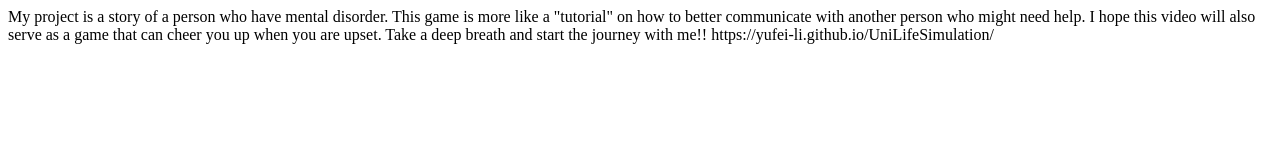
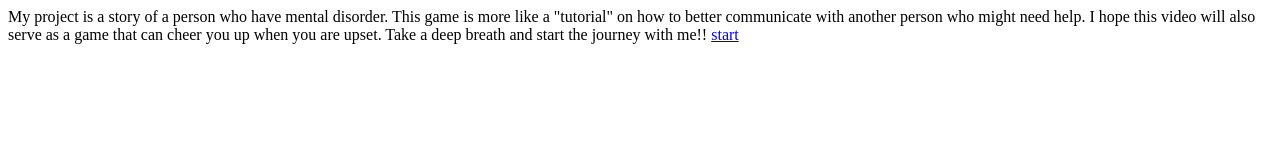
Before and after one commit to JUDY0916/finalproject, a plain HTML site: page index.html in a window 1280 px wide. Drawn offline with Linux system fonts and the light colour scheme.

Commit message:
Update index.html

```diff
--- a/index.html
+++ b/index.html
@@ -8,7 +8,7 @@
 My project is a story of a person who have mental disorder. This game is more like a "tutorial" on how to better communicate with another person who might need help.
  I hope this video will also serve as a game that can cheer you up when you are upset. Take a deep breath and start the journey with me!!
 
-https://yufei-li.github.io/UniLifeSimulation/
+<a href=" ">start</a >
 
  </body>
 </html>
```
